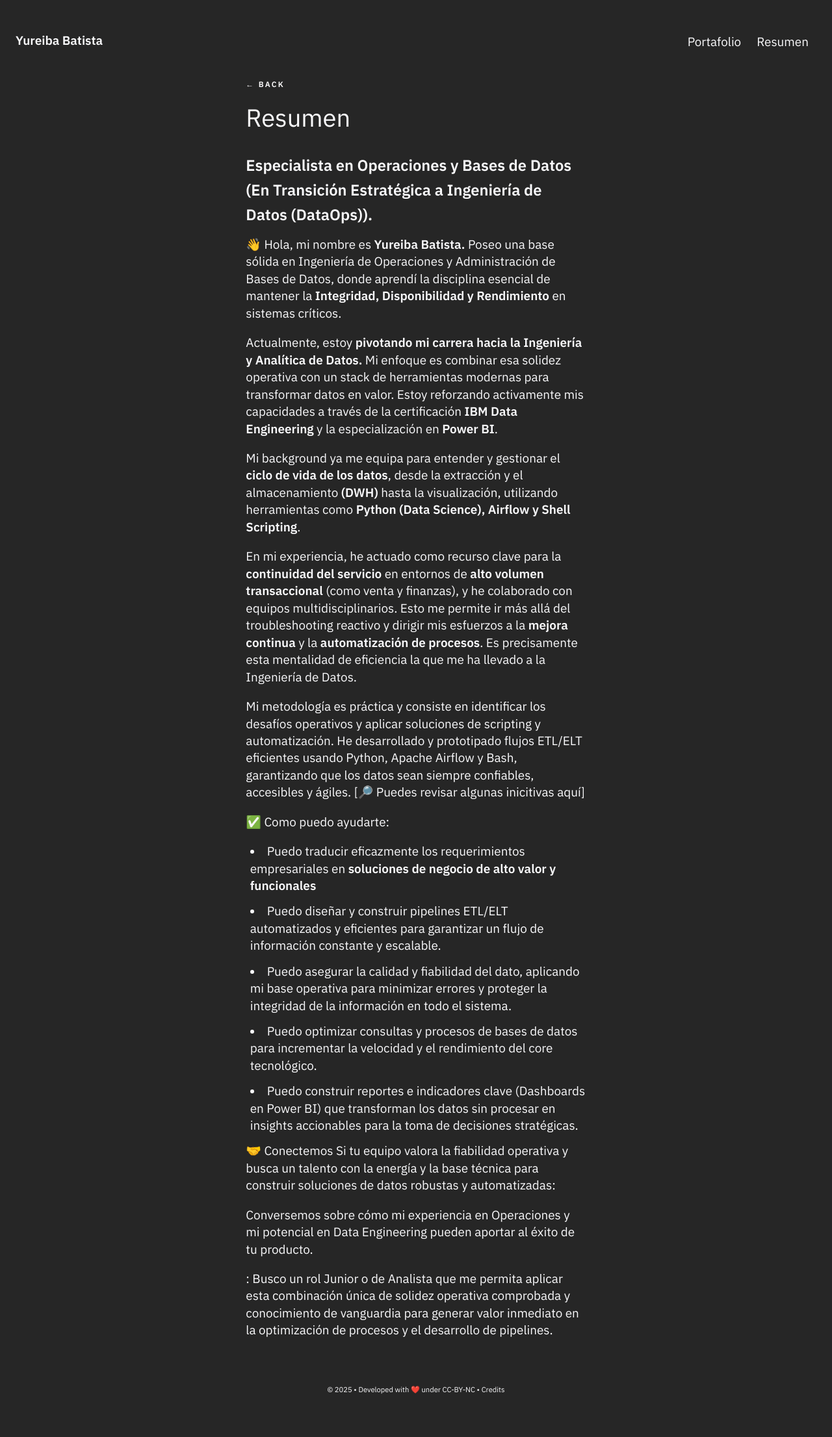
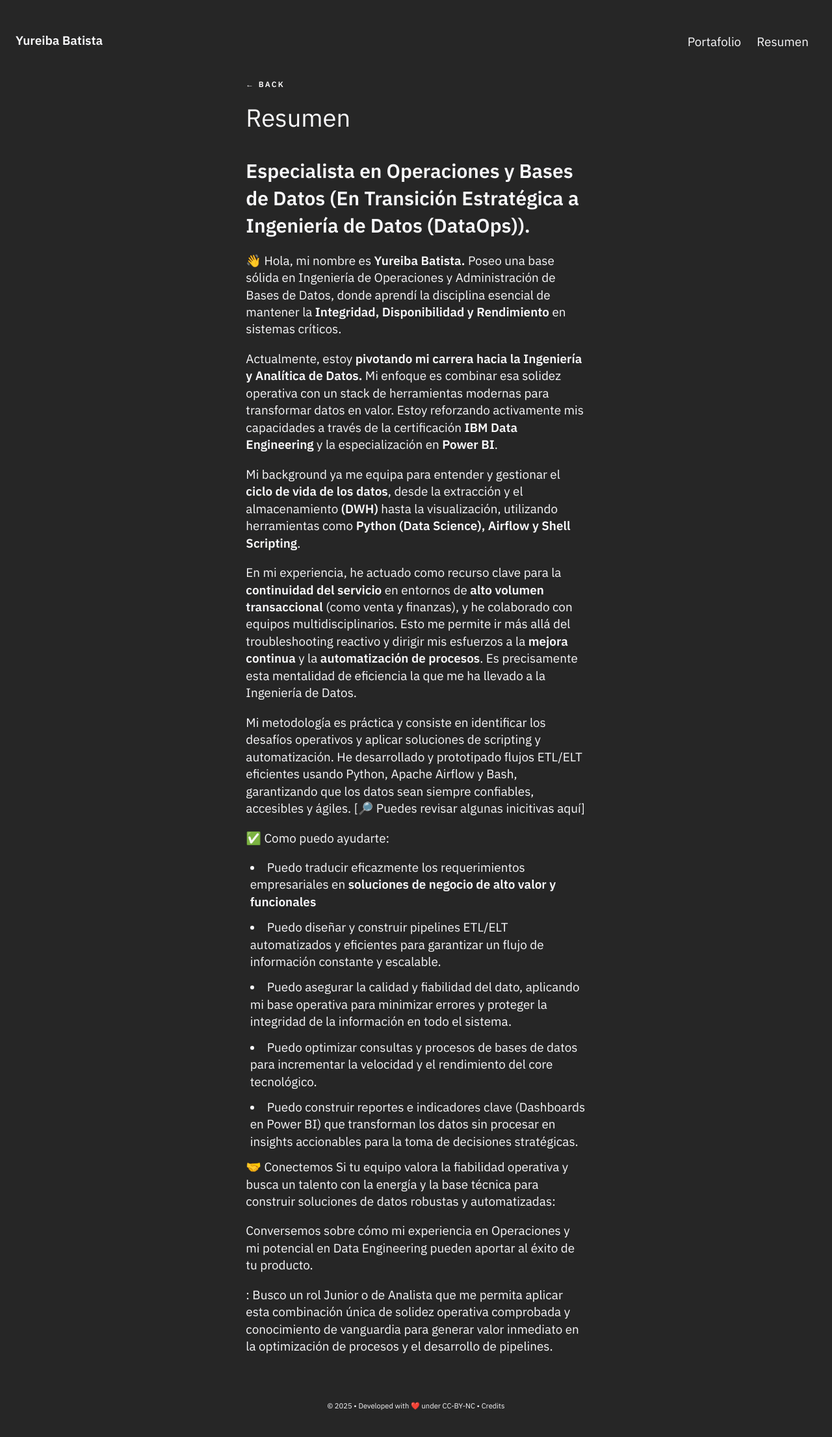
Before and after one commit to batistayureiba/batistayureiba.github.io, a Jekyll site: the page built from _posts/2025-05-24-about.md, in a window 1280 px wide. Shown: the whole page at 65% size. Built offline with Jekyll 4.4.1, drawn with Linux system fonts in a browser that asks for light colours; before the commit the page ends 2187 px from its top, so only the background shows below that.

```diff
--- a/_posts/2025-05-24-about.md
+++ b/_posts/2025-05-24-about.md
@@ -1,7 +1,7 @@
 ---
 title : Resumen
 ---
-#### Especialista en Operaciones y Bases de Datos (En Transición Estratégica a Ingeniería de Datos (DataOps)).
+## Especialista en Operaciones y Bases de Datos (En Transición Estratégica a Ingeniería de Datos (DataOps)).
 
 👋 Hola, mi nombre es **Yureiba Batista.** Poseo una base sólida en Ingeniería de Operaciones y Administración de Bases de Datos, donde aprendí la disciplina esencial de mantener la **Integridad, Disponibilidad y Rendimiento** en sistemas críticos.
 
```
